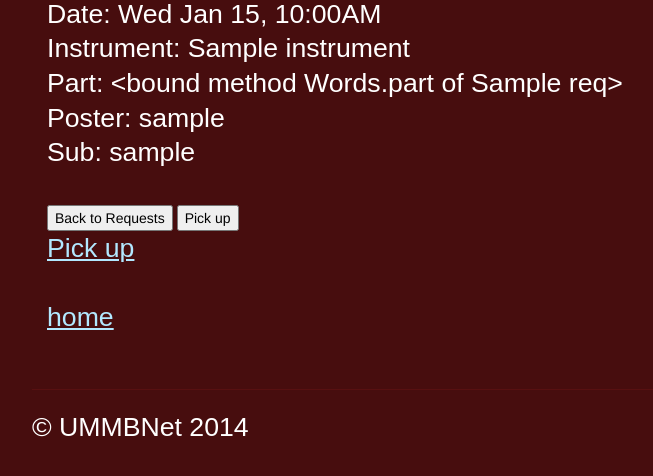
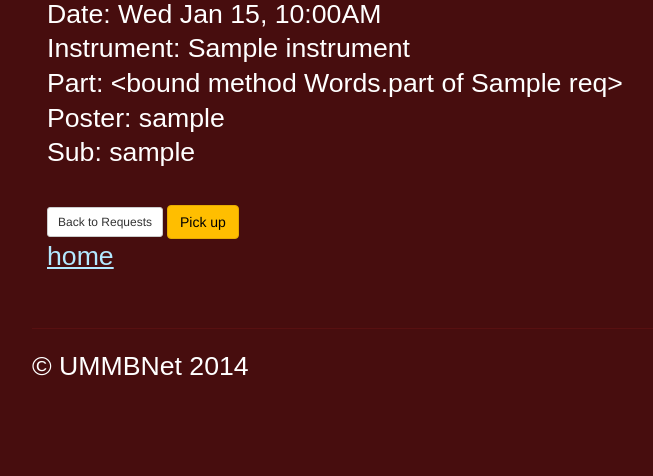
Before and after one commit to kevana/ummbNet, a Flask app: template templates/request.html in a window 1280 px wide. Shown: the part 272-748 px from the top of the page, without its empty margins (38-691 px from the left). Run offline with Flask 2, Linux system fonts and the light colour scheme; the template is opened without the code that fills it: most values are stand-ins (such as "Sample title", 1, 10 or a date in 2020); parts of the project's set-up code (start-up, migrations or seed data) failed here and were passed over; some libraries are stand-ins or nearby versions.

Commit message:
Changed request template, changed from input to button, added style

```diff
--- a/templates/request.html
+++ b/templates/request.html
@@ -24,10 +24,9 @@
   <form action="{{ url_for('confirm') }}" method="GET">
     <input type="hidden" name="action" value="pickup">
     <input type="hidden" name="request_id" value="{{ req.id }}">
-    <input type="button" value="Back to Requests" onclick="location.href='{{ url_for('requests') }}'">
-    <input type="submit" value="Pick up">
+    <button type="button" class="btn btn-default btn-sm" onclick="location.href='{{ url_for('requests') }}'">Back to Requests</button>
+    <button type="submit" class="btn btn-primary">Pick up</button>
   </form>
-  <p><a href="{{ url_for('confirm', action='pickup', request_id=req.id) }}">Pick up</a></p>
   <p><a href="{{ url_for('index') }}">home</a></p>
 </div>
 {% endblock %}
```
